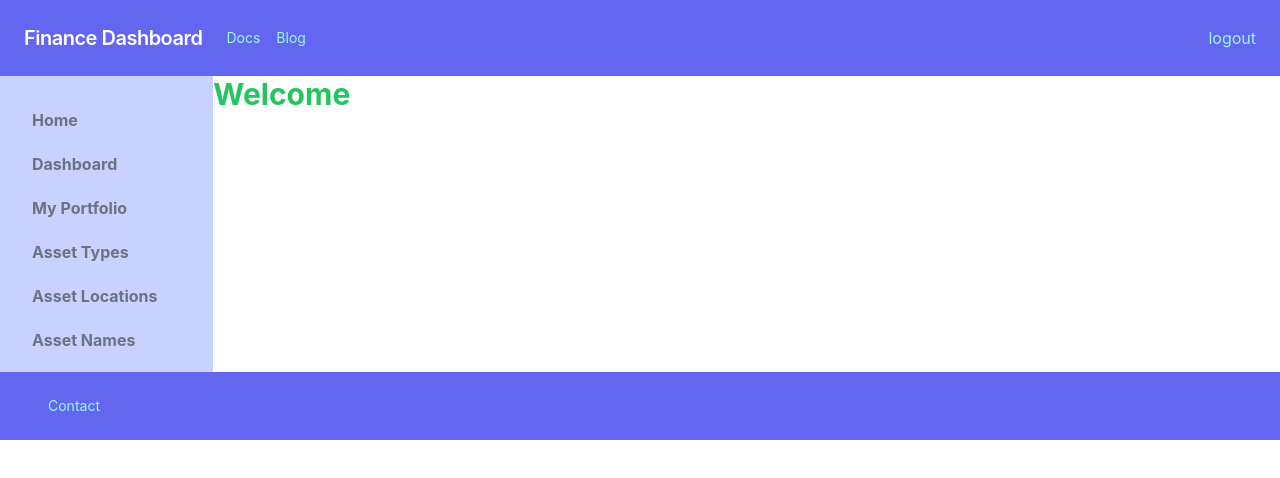
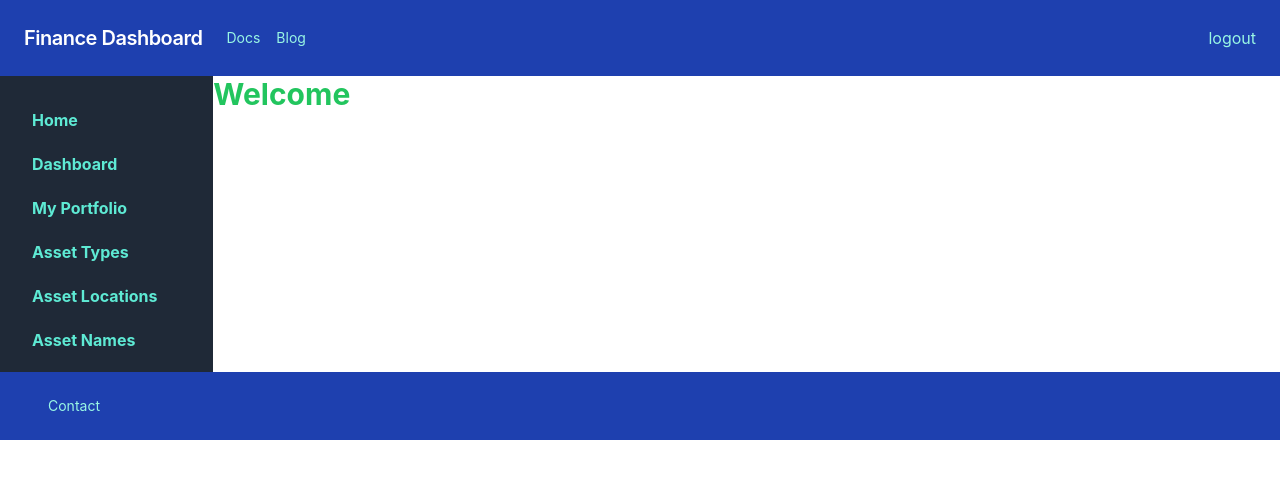
Before and after one commit to haugkjet/personal-portfolio, a Next.js app: page / in a window 1280 px wide. Shown: the top 478 px of the page. Built offline with nearby package versions, Linux system fonts and the light colour scheme.

Commit message:
Some new styling, far from satisfied

```diff
--- a/components/Footer.js
+++ b/components/Footer.js
@@ -1,6 +1,6 @@
 function Footer() {
   return (
-    <nav className="flex items-center justify-between flex-wrap bg-indigo-500 p-6 w-screen">
+    <nav className="flex items-center justify-between flex-wrap bg-blue-800 p-6 w-screen">
       <div className="flex items-center flex-shrink-0 text-white mr-6">
         <span className="font-semibold text-xl tracking-tight"></span>
       </div>
--- a/components/PriceTracker.js
+++ b/components/PriceTracker.js
@@ -1,13 +1,12 @@
 import { useState } from "react";
 
-function PriceTracker (props) {
-
+function PriceTracker(props) {
   const [price, setPrice] = useState(props.price);
   async function fetchCryptoData() {
     console.log(`Fetching crypto data for ticker: ${props.ticker}`);
 
-      const req = `https://api.coinbase.com/v2/prices/${props.ticker}-USD/spot`
-      const response = await fetch (req);
+    const req = `https://api.coinbase.com/v2/prices/${props.ticker}-USD/spot`;
+    const response = await fetch(req);
     const data = await response.json(response);
     const res = await data;
 
@@ -15,16 +14,27 @@ function PriceTracker (props) {
     return res;
   }
 
-    const clickHandler = ()  => {
+  const clickHandler = () => {
     fetchCryptoData();
   };
 
-    return <div className="flex m-6">
-                <div className="text-blue-500 font-bold text-sm w-1/12">{props.ticker}</div>
+  return (
+    <div className="flex m-6">
+      <div className="text-blue-500 font-bold text-sm w-1/12">
+        {props.ticker}
+      </div>
       <div className="text-red-500 font-bold text-sm w-1/6">{price}</div>
-                <div className="text-yellow-500 font-bold text-sm w-1/4">{props.lastUpdate.toLocaleString()}</div>
-                <button onClick={clickHandler}className="bg-blue-500 hover:bg-blue-700 text-sm text-white font-bold py-1 px-1 border border-blue-700 rounded w-1/4">Get price</button>
+      <div className="text-yellow-500 font-bold text-sm w-1/4">
+        {props.lastUpdate.toLocaleString()}
       </div>
+      <button
+        onClick={clickHandler}
+        className="bg-blue-500 hover:bg-blue-700 text-sm text-white font-bold py-1 px-1 border border-blue-700 rounded w-1/4"
+      >
+        Get price
+      </button>
+    </div>
+  );
 }
 
 export default PriceTracker;
--- a/components/SideBar.js
+++ b/components/SideBar.js
@@ -4,46 +4,46 @@ import Link from "next/link";
 
 function SideBar() {
   return (
-    <div className="w-1/6 h-auto bg-indigo-200">
+    <div className="w-1/6 h-auto bg-gray-800">
       <div>
         <div className="m-5 mt-8">
           <Link href="/">
-            <div className="mx-3 text-gray-500 text-xm text-l font-bold">
+            <div className="mx-3 text-teal-300 text-xm text-l font-bold">
               Home
             </div>
           </Link>
         </div>
         <div className="m-5 mt-1">
           <Link href="/dashboard">
-            <div className="mx-3 text-gray-500 text-xm text-l font-bold">
+            <div className="mx-3 text-teal-300 text-xm text-l font-bold">
               Dashboard
             </div>
           </Link>
         </div>
         <div className="m-5 mt-1">
           <Link href="/myPortfolio">
-            <div className="mx-3 text-gray-500 text-xm text-l font-bold">
+            <div className="mx-3 text-teal-300 text-xm text-l font-bold">
               My Portfolio
             </div>
           </Link>
         </div>
         <div className="m-5 mt-1">
           <Link href="/assetTypes">
-            <div className="mx-3 text-gray-500 text-xm text-l font-bold">
+            <div className="mx-3 text-teal-300 text-xm text-l font-bold">
               Asset Types
             </div>
           </Link>
         </div>
         <div className="m-5 mt-1">
           <Link href="/assetLocations">
-            <div className="mx-3 text-gray-500 text-xm text-l font-bold">
+            <div className="mx-3 text-teal-300 text-xm text-l font-bold">
               Asset Locations
             </div>
           </Link>
         </div>
         <div className="m-5 mt-1">
           <Link href="/assetNames">
-            <div className="mx-3 text-gray-500 text-xm text-l font-bold">
+            <div className="mx-3 text-teal-300 text-xm text-l font-bold">
               Asset Names
             </div>
           </Link>
--- a/components/TopBar.js
+++ b/components/TopBar.js
@@ -2,7 +2,7 @@ import { useState } from "react";
 
 function TopBar() {
   return (
-    <nav className="flex items-center justify-between flex-wrap bg-indigo-500 p-6 w-screen">
+    <nav className="flex items-center justify-between flex-wrap bg-blue-800 p-6 w-screen">
       <div className="flex items-center flex-shrink-0 text-white mr-6">
         <span className="font-semibold text-xl tracking-tight">
           Finance Dashboard
--- a/pages/assetTypes.js
+++ b/pages/assetTypes.js
@@ -27,15 +27,17 @@ export default function FetchAssetTypes(props) {
       <TopBar></TopBar>
       <div className="flex">
         <SideBar></SideBar>
-        <div className="w-3/4">
-          <h1 className="text-3xl text-green-500 font-bold">Asset Types</h1>
+        <div className="w-screen bg-slate-800">
+          <h1 className="text-3xl text-slate-200 font-bold">Asset Types</h1>
 
           {assetTypes === undefined ? (
             <div></div>
           ) : (
             <div>
               {assetTypes.map((assetTypes) => (
-                <div key="_id">{assetTypes.name}</div>
+                <div className="text-white" key="_id">
+                  {assetTypes.name}
+                </div>
               ))}
             </div>
           )}
```
Also changed, not shown: components/MiddleArea.js (+9 -9 lines). Lines whose indentation alone changed are shown as unchanged.
